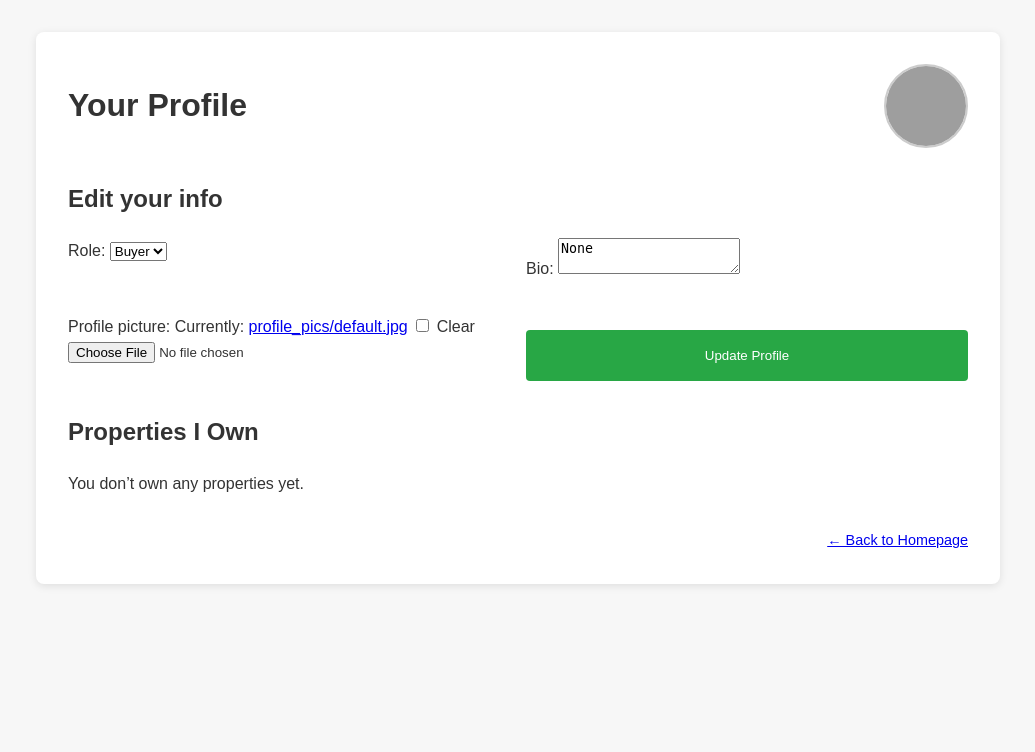
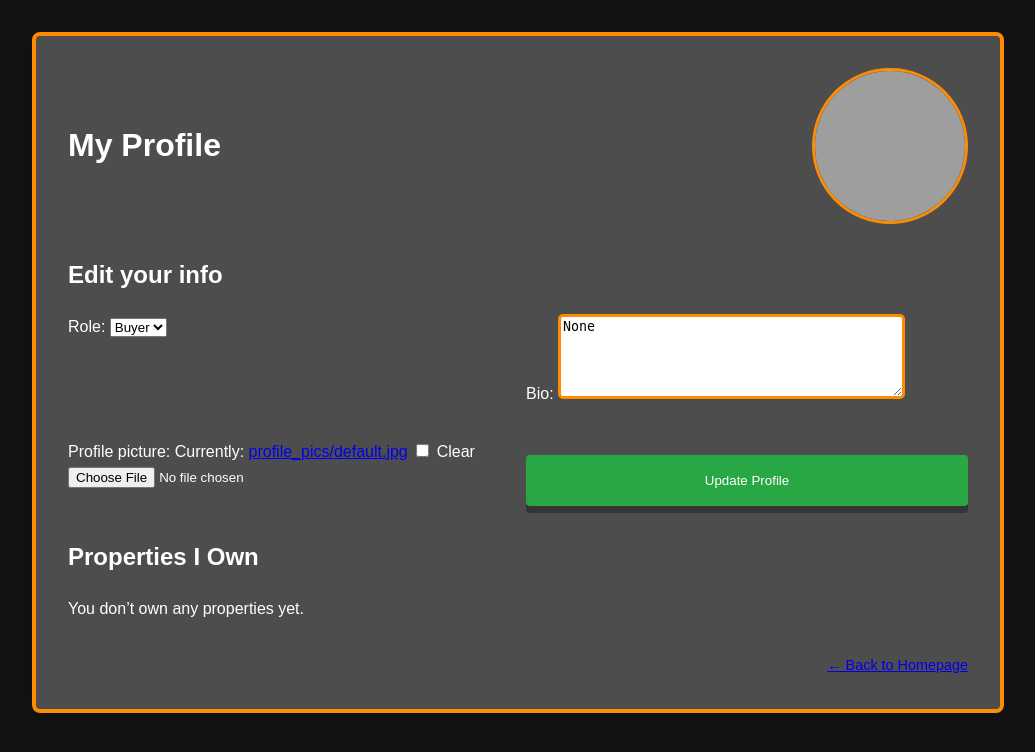
Before and after one commit to 00fire/Mortgage-Mayhem, a Django app: page /profile_info/ in a window 1280 px wide. Shown: the top 752 px of the page, without its empty margins (122-1157 px from the left). Run offline with Django 5.2, Linux system fonts and the light colour scheme; the visitor is signed in with stand-in values (Sample User, id 1); data comes from the database, SQL or seed files in the repository; data that the repository does not hold is empty; grey boxes are pictures that could not be loaded.

Commit message:
profile info changes

```diff
--- a/app2/static/profile_info.css
+++ b/app2/static/profile_info.css
@@ -5,17 +5,18 @@ body {
   line-height: 1.6;
   margin: 0;
   padding: 0;
-  background: #f7f7f7;
-  color: #333;
+  background: #121212;
+  color: #ffffff;
 }
 
 .profile-container {
   max-width: 900px;
   margin: 2rem auto;
-  background: #fff;
+  background: #4d4d4d;
   padding: 2rem;
   box-shadow: 0 2px 8px rgba(0,0,0,0.1);
   border-radius: 8px;
+  border: 4px solid #FF8C00;
 }
 
 .profile-header {
@@ -31,11 +32,11 @@ body {
 }
 
 .avatar {
-  width: 80px;
-  height: 80px;
+  width: 150px;
+  height: 150px;
   border-radius: 50%;
   object-fit: cover;
-  border: 2px solid #ccc;
+  border: 3px solid #FF8C00;
 }
 
 .edit-form {
@@ -63,6 +64,15 @@ body {
 .btn-primary {
   background: #28a745;
   color: #fff;
+  box-shadow: 0 7px #353535;
+}
+
+.btn-primary:hover{ background: #1e8035;}
+
+.btn-primary:active {
+  background-color: #1e8035;
+  box-shadow: 0 5px #353535;
+  transform: translateY(4px);
 }
 
 .btn-secondary {
@@ -119,3 +129,8 @@ h2 small {
   text-align: right;
   font-size: 0.9rem;
 }
+
+.bio-class{
+  border: 3px solid #FF8C00;
+  border-radius: 5px;
+}
--- a/app2/templates/profile_info.html
+++ b/app2/templates/profile_info.html
@@ -4,14 +4,14 @@
 <head>
   <meta charset="UTF-8">
   <meta name="viewport" content="width=device-width,initial-scale=1.0">
-  <title>Your Profile</title>
+  <title>My Profile</title>
   <link rel="stylesheet" href="{% static 'profile_info.css' %}">
 </head>
 <body>
   <div class="profile-container">
 
     <header class="profile-header">
-      <h1>Your Profile</h1>
+      <h1>My Profile</h1>
       {% if form.instance.profile_picture %}
         <img class="avatar" src="{{ form.instance.profile_picture.url }}"
              alt="{{ request.user.username }}">
@@ -33,7 +33,7 @@
 
           <p>
           <label for="id_bio">Bio:</label>
-          <textarea name="bio" id="id_bio">{{ form.instance.bio }}</textarea>
+          <textarea class="bio-class" id="id_bio" rows="5" cols="40">{{ form.instance.bio }}</textarea>
           </p>
 
           <p>
```
